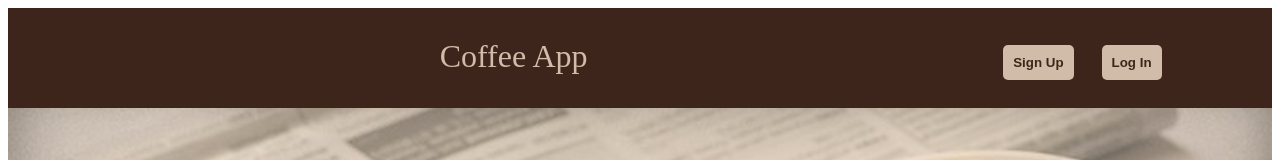
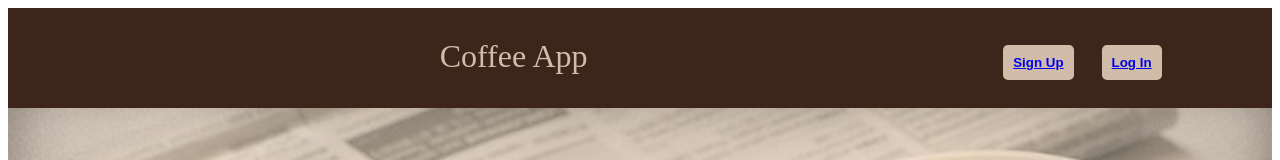
Before and after one commit to Valentina-2608/Coffee_app, a website: page index.html in a window 1280 px wide. Shown: the top 160 px of the page. Drawn offline with Linux system fonts and the light colour scheme.

Commit message:
Add hyperlinks to pages

```diff
--- a/index.html
+++ b/index.html
@@ -11,8 +11,10 @@
 		<header>
 			<div class="caption">Coffee App</div>
 			<div class="block_buttons">
-				<button id="btn_sign">Sign Up</button>
-				<button id="btn_login">Log In</button>
+				<button id="btn_sign">
+					<a href="sign_up_page.html">Sign Up</a></button>
+				<button id="btn_login">
+					<a href="log_in_page.html">Log In</a></button>
 			</div>
 		</header>
 		<div class="fon_image">
```
